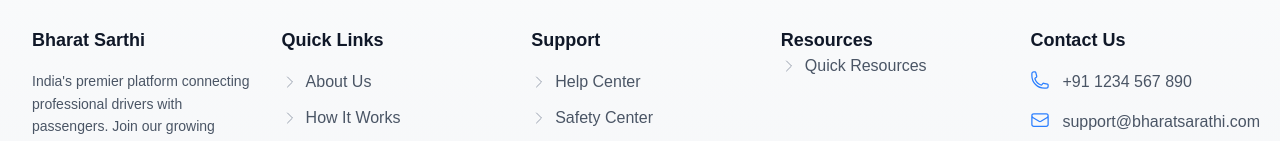
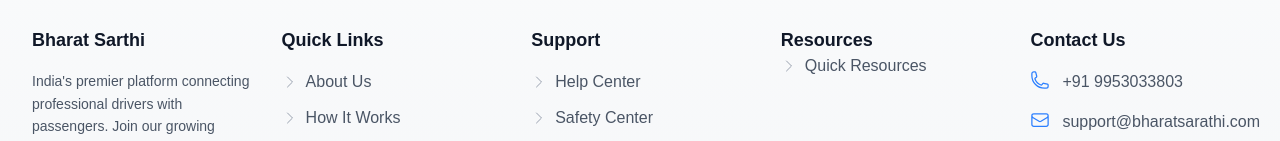
Before and after one commit to shivansh179/BharatSarathi, a Next.js app: page / in a window 1280 px wide. Shown: the part 6553-6694 px from the top of the page. Built offline with nearby package versions, Linux system fonts and the light colour scheme.

Commit message:
chagned mobile number

```diff
--- a/components/Conact-Footer.tsx
+++ b/components/Conact-Footer.tsx
@@ -117,7 +117,7 @@
             <ul className="space-y-4">
               <li>
                 <a href="tel:+911234567890" className="flex items-start text-gray-600 hover:text-blue-600 transition duration-150">
-                  <PhoneIcon className="h-5 w-5 mr-3 text-blue-500 flex-shrink-0" /><span>+91 1234 567 890</span>
+                  <PhoneIcon className="h-5 w-5 mr-3 text-blue-500 flex-shrink-0" /><span>+91 9953033803</span>
                 </a>
               </li>
               <li>
--- a/translation/en/support.json
+++ b/translation/en/support.json
@@ -11,7 +11,7 @@
     "grid_description": "Choose the contact method that works best for you. We're here to help in whatever way is most convenient.",
     "contact_options": [
       { "title": "Email Support", "description": "Send us detailed queries and we'll respond within 24 hours.", "value": "support@bharatsarathi.com", "cta": "Send Email" },
-      { "title": "Phone Support", "description": "Speak directly with our support team for immediate assistance.", "value": "+91 1234 567 890", "cta": "Call Now" },
+      { "title": "Phone Support", "description": "Speak directly with our support team for immediate assistance.", "value": "+91 9953033803", "cta": "Call Now" },
       { "title": "Live Chat", "description": "Get instant help through our live chat available on our website.", "value": "Available Now", "cta": "Start Chat" }
     ],
     "cta_title": "Ready to Get Support?",
--- a/translation/hi-IN/support.json
+++ b/translation/hi-IN/support.json
@@ -11,7 +11,7 @@
     "grid_description": "Aapke liye sabse achha kaam karne wala sampark vidhi chunein. Hum kisi bhi tarah se sahayata ke liye yahan hain jo sabse suvidhajanak ho.",
     "contact_options": [
       { "title": "Email Sahayata", "description": "Humein vistrit sawal bhejein aur hum 24 ghante ke andar jawab denge.", "value": "support@bharatsarathi.com", "cta": "Email Bhejein" },
-      { "title": "Phone Sahayata", "description": "Turant sahayata ke liye hamari support team se seedhe baat karein.", "value": "+91 1234 567 890", "cta": "Abhi Call Karein" },
+      { "title": "Phone Sahayata", "description": "Turant sahayata ke liye hamari support team se seedhe baat karein.", "value": "+91 9953033803", "cta": "Abhi Call Karein" },
       { "title": "Live Chat", "description": "Hamari website par uplabdh hamare live chat ke madhyam se turant sahayata prapt karein.", "value": "Abhi Uplabdh", "cta": "Chat Shuru Karein" }
     ],
     "cta_title": "Sahayata Prapt Karne Ke Liye Taiyar Hain?",
--- a/translation/kan/support.json
+++ b/translation/kan/support.json
@@ -19,7 +19,7 @@
       {
         "title": "ದೂರವಾಣಿ ಬೆಂಬಲ",
         "description": "ತಕ್ಷಣದ ಸಹಾಯಕ್ಕಾಗಿ ನಮ್ಮ ಬೆಂಬಲ ತಂಡದೊಂದಿಗೆ ನೇರವಾಗಿ ಮಾತನಾಡಿ.",
-        "value": "+91 1234 567 890",
+        "value": "+91 9953033803",
         "cta": "ಈಗ ಕಾಲ್ ಮಾಡಿ"
       },
       {
--- a/translation/pa-IN/support.json
+++ b/translation/pa-IN/support.json
@@ -11,7 +11,7 @@
     "grid_description": "ਉਹ ਸੰਪਰਕ ਵਿਧੀ ਚੁਣੋ ਜੋ ਤੁਹਾਡੇ ਲਈ ਸਭ ਤੋਂ ਵਧੀਆ ਕੰਮ ਕਰਦੀ ਹੈ। ਅਸੀਂ ਕਿਸੇ ਵੀ ਤਰੀਕੇ ਨਾਲ ਮਦਦ ਕਰਨ ਲਈ ਇੱਥੇ ਹਾਂ ਜੋ ਸਭ ਤੋਂ ਵੱਧ ਸੁਵਿਧਾਜਨਕ ਹੋਵੇ।",
     "contact_options": [
       { "title": "ਈਮੇਲ ਸਹਾਇਤਾ", "description": "ਸਾਨੂੰ ਵਿਸਤ੍ਰਿਤ ਸਵਾਲ ਭੇਜੋ ਅਤੇ ਅਸੀਂ 24 ਘੰਟਿਆਂ ਦੇ ਅੰਦਰ ਜਵਾਬ ਦੇਵਾਂਗੇ।", "value": "support@bharatsarathi.com", "cta": "ਈਮੇਲ ਭੇਜੋ" },
-      { "title": "ਫੋਨ ਸਹਾਇਤਾ", "description": "ਤੁਰੰਤ ਸਹਾਇਤਾ ਲਈ ਸਾਡੀ ਸਹਾਇਤਾ ਟੀਮ ਨਾਲ ਸਿੱਧਾ ਗੱਲ ਕਰੋ।", "value": "+91 1234 567 890", "cta": "ਹੁਣੇ ਕਾਲ ਕਰੋ" },
+      { "title": "ਫੋਨ ਸਹਾਇਤਾ", "description": "ਤੁਰੰਤ ਸਹਾਇਤਾ ਲਈ ਸਾਡੀ ਸਹਾਇਤਾ ਟੀਮ ਨਾਲ ਸਿੱਧਾ ਗੱਲ ਕਰੋ।", "value": "+91 9953033803", "cta": "ਹੁਣੇ ਕਾਲ ਕਰੋ" },
       { "title": "ਲਾਈਵ ਚੈਟ", "description": "ਸਾਡੀ ਵੈੱਬਸਾਈਟ 'ਤੇ ਉਪਲਬਧ ਸਾਡੀ ਲਾਈਵ ਚੈਟ ਰਾਹੀਂ ਤੁਰੰਤ ਮਦਦ ਪ੍ਰਾਪਤ ਕਰੋ।", "value": "ਹੁਣੇ ਉਪਲਬਧ", "cta": "ਚੈਟ ਸ਼ੁਰੂ ਕਰੋ" }
     ],
     "cta_title": "ਸਹਾਇਤਾ ਪ੍ਰਾਪਤ ਕਰਨ ਲਈ ਤਿਆਰ ਹੋ?",
```
